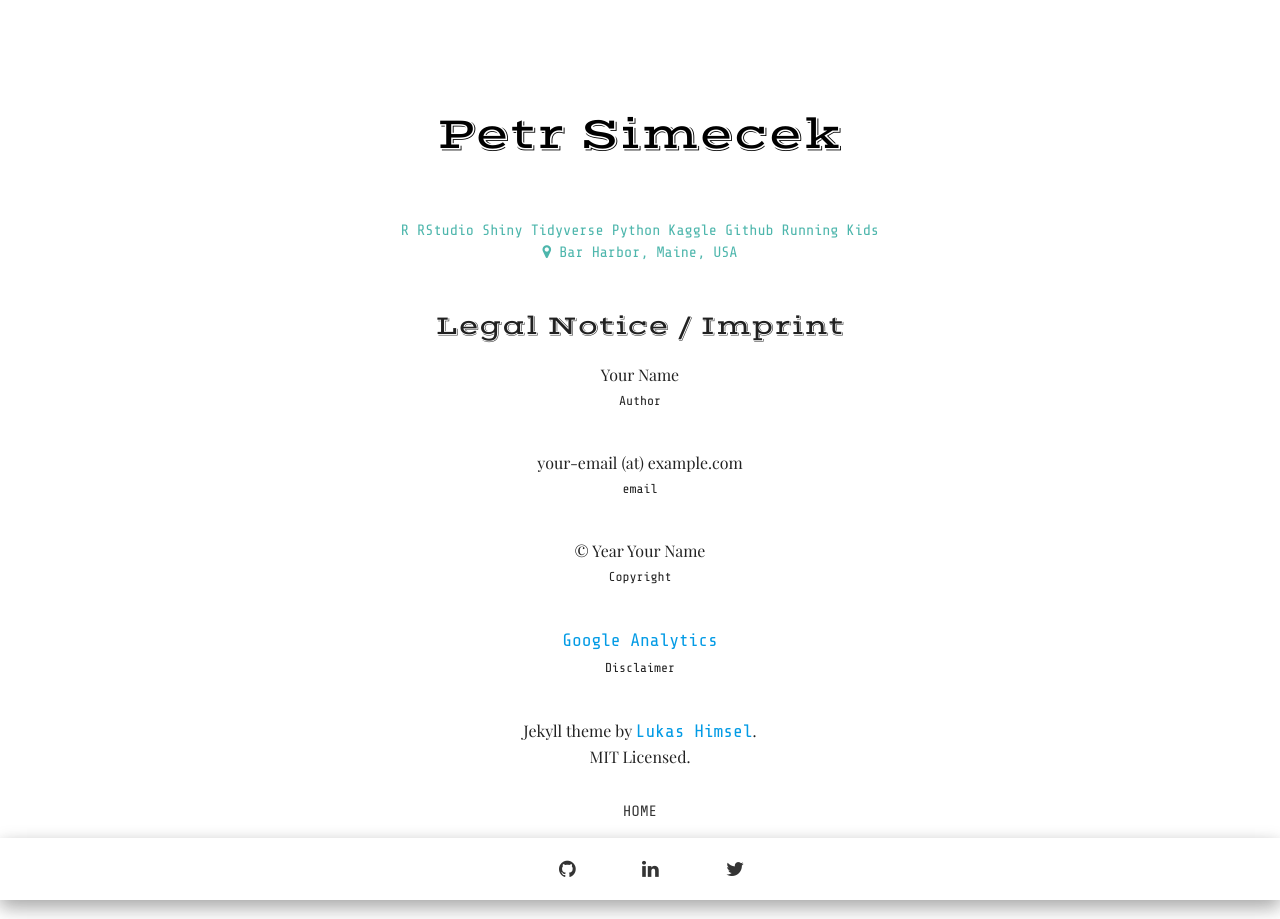
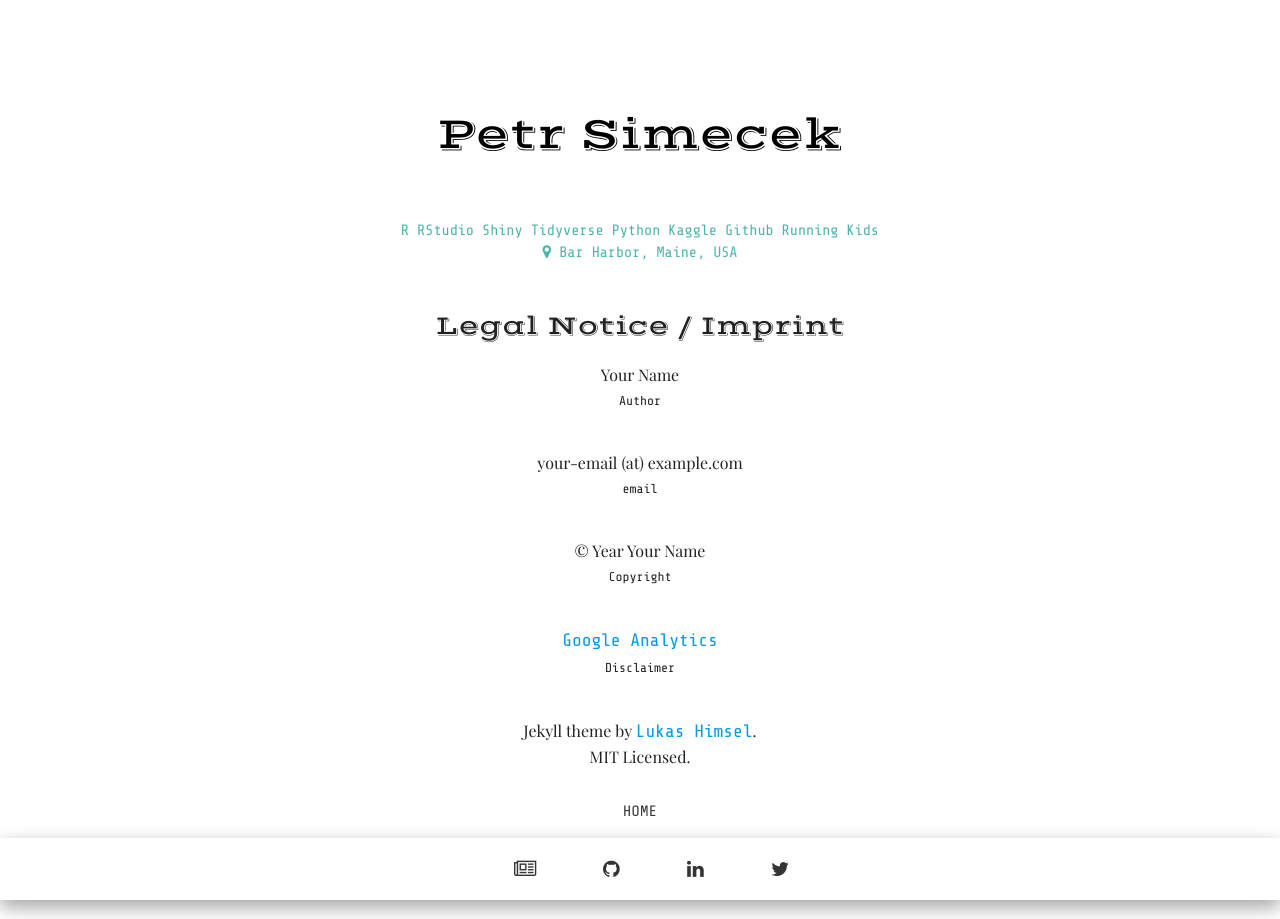
Before and after one commit to simecek/simecek.github.io, a Jekyll site: the page built from imprint.html, in a window 1280 px wide. Built offline with Jekyll 4.4.1, drawn with Linux system fonts in a browser that asks for light colours; some web fonts are replaced.

Commit message:
added Google Scholar link

```diff
--- a/_config.yml
+++ b/_config.yml
@@ -9,6 +9,7 @@ url: "http://simecek.github.io" # replace by your site's url
 github_username:  simecek
 twitter_username: simecek42
 linkedin_username: simecekpetr
+scholar_username: 248ewekAAAAJ
 author: "Petr Simecek"
 
 # google analytics tracking code, please change the value
--- a/_includes/footer.html
+++ b/_includes/footer.html
@@ -3,6 +3,9 @@
         <a class="waves-effect waves-teal btn-flat my-imprint-link" href="{{ "/imprint.html" | prepend: site.baseurl }}">{{ site.imprint_btn }}</a>
         {% if site.email %}
         <a href="mailto:{{ site.email }}" class="waves-effect waves-teal btn-flat my-mail-link"><i class="fa fa-envelope-o"></i></a>
+        {% endif %}
+	{% if site.scholar_username %}
+        <a href="https://scholar.google.com/citations?user={{ site.scholar_username }}" class="waves-effect waves-teal btn-flat my-scholar-link"><i class="fa fa-newspaper-o"></i></a>
         {% endif %}
         {% if site.github_username %}
         <a href="https://github.com/{{ site.github_username }}" class="waves-effect waves-teal btn-flat my-github-link"><i class="fa fa-github"></i></a>
```
